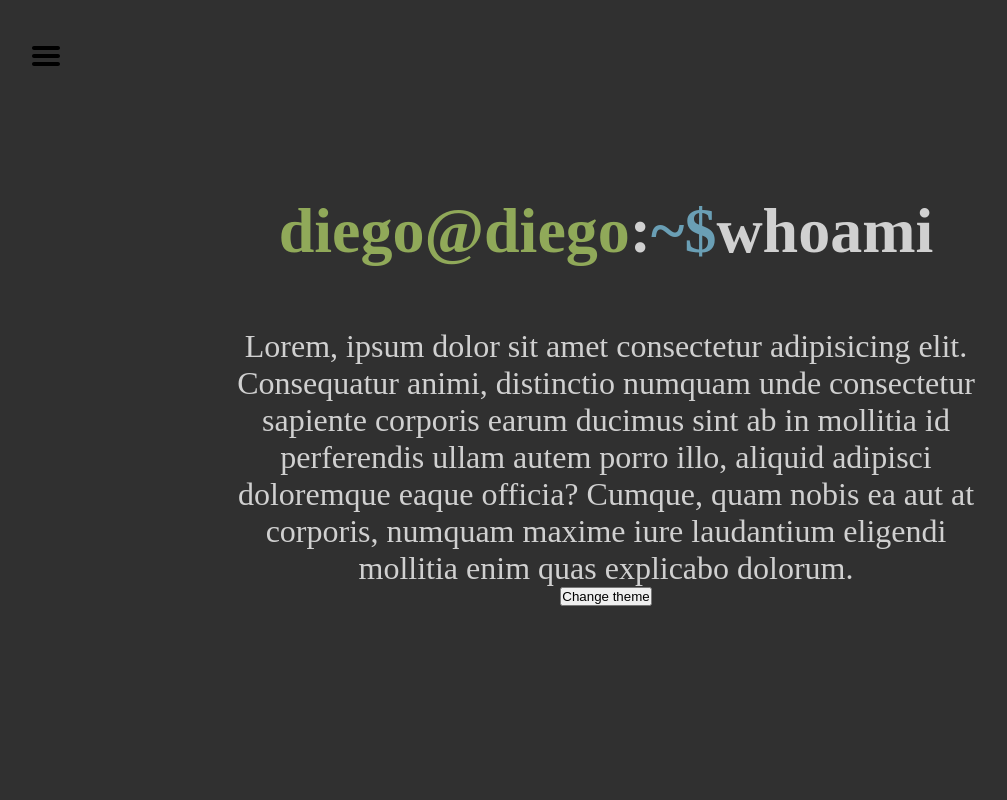
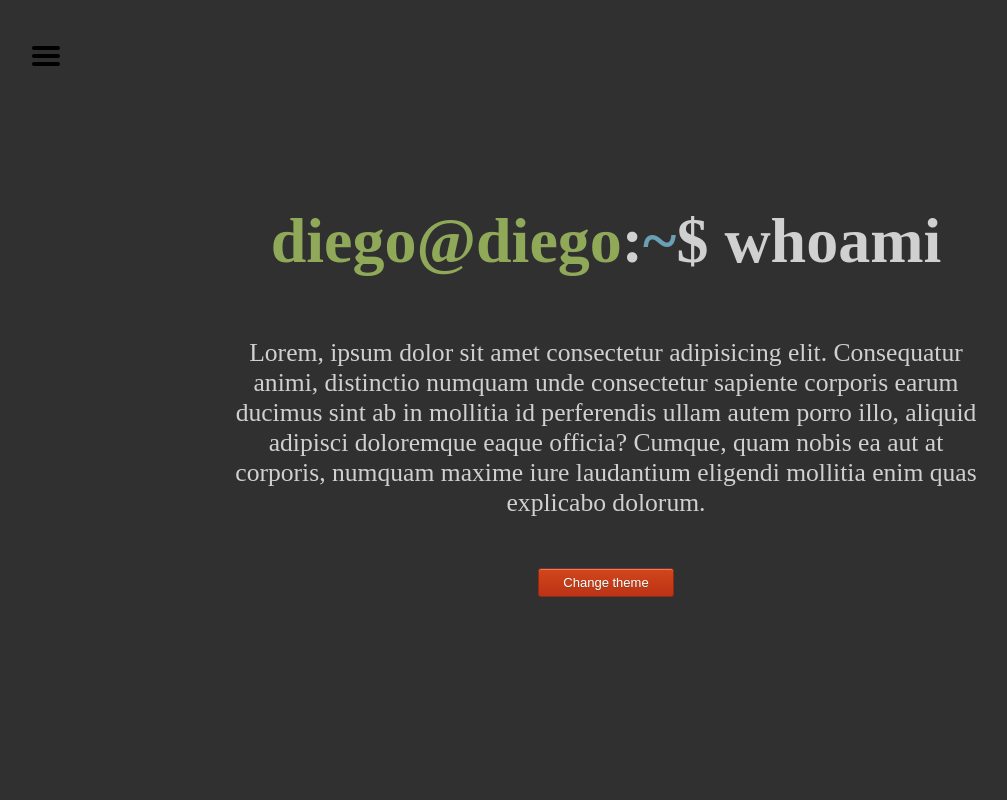
Before and after one commit to diegosanchezstrange/personal-web, a Flask app: page / in a window 1280 px wide. Shown: the whole page, without its empty margins (34-1041 px from the left). Run offline with Flask 2, Linux system fonts and the light colour scheme.

Commit message:
Added change theme button but without functionality

```diff
--- a/src/static/css/main.css
+++ b/src/static/css/main.css
@@ -26,11 +26,18 @@
     height: 100vh;
     width: 100vw;
     background-color: #303030;
-    /* background-image: url("../img/DarkNight2.jpg");
-    background-size: cover;
-    background-position: center;
-    background-repeat: no-repeat; */
+}
 
+#main h1
+{
+    font-size: 5vw;
+    flex-grow: 2;
+    padding-bottom: 60px;
+}
+
+#main p
+{
+    font-size: 2vw;
 }
 
 #mainText
@@ -40,11 +47,64 @@
     font-size: 200%
 }
 
-h1
+
+@media (max-width: 425px)
 {
-    padding-bottom: 60px;
+    #main h1
+    {
+        font-size: 8vw;
+    }
+
+    #main p
+    {
+        font-size: 3vw;
+    }
+
 }
 
+#themeButton
+{
+	-moz-box-shadow:inset 0px 1px 0px 0px #cf866c;
+	-webkit-box-shadow:inset 0px 1px 0px 0px #cf866c;
+	box-shadow:inset 0px 1px 0px 0px #cf866c;
+	background:-webkit-gradient(linear, left top, left bottom, color-stop(0.05, #d0451b), color-stop(1, #bc3315));
+	background:-moz-linear-gradient(top, #d0451b 5%, #bc3315 100%);
+	background:-webkit-linear-gradient(top, #d0451b 5%, #bc3315 100%);
+	background:-o-linear-gradient(top, #d0451b 5%, #bc3315 100%);
+	background:-ms-linear-gradient(top, #d0451b 5%, #bc3315 100%);
+	background:linear-gradient(to bottom, #d0451b 5%, #bc3315 100%);
+	filter:progid:DXImageTransform.Microsoft.gradient(startColorstr='#d0451b', endColorstr='#bc3315',GradientType=0);
+	background-color:#d0451b;
+	-moz-border-radius:3px;
+	-webkit-border-radius:3px;
+	border-radius:3px;
+	border:1px solid #942911;
+	display:inline-block;
+	cursor:pointer;
+	color:#ffffff;
+	font-family:Arial;
+	font-size:13px;
+	padding:6px 24px;
+	text-decoration:none;
+    text-shadow:0px 1px 0px #854629;
+    margin-top: 50px;
+}
+#themeButton:hover
+{
+	background:-webkit-gradient(linear, left top, left bottom, color-stop(0.05, #bc3315), color-stop(1, #d0451b));
+	background:-moz-linear-gradient(top, #bc3315 5%, #d0451b 100%);
+	background:-webkit-linear-gradient(top, #bc3315 5%, #d0451b 100%);
+	background:-o-linear-gradient(top, #bc3315 5%, #d0451b 100%);
+	background:-ms-linear-gradient(top, #bc3315 5%, #d0451b 100%);
+	background:linear-gradient(to bottom, #bc3315 5%, #d0451b 100%);
+	filter:progid:DXImageTransform.Microsoft.gradient(startColorstr='#bc3315', endColorstr='#d0451b',GradientType=0);
+	background-color:#bc3315;
+}
+#themeButton:active
+{
+    position: relative;
+    top:1;
+}
 /********************
 
         NAVBAR
--- a/src/templates/index.html
+++ b/src/templates/index.html
@@ -5,7 +5,7 @@
 
     <div id="main" class="center-screen">
         <div id="mainText">
-            <h1><span style="color:#90A959">diego@diego</span>:<span style="color:#6A9FB5">~$</span>whoami</h1>
+            <h1><span style="color:#90A959">diego@diego</span>:<span style="color:#6A9FB5">~</span>$ whoami</h1>
             <p>Lorem, ipsum dolor sit amet consectetur adipisicing elit. Consequatur animi, distinctio numquam unde consectetur sapiente corporis earum ducimus sint ab in mollitia id perferendis ullam autem porro illo, aliquid adipisci doloremque eaque officia? Cumque, quam nobis ea aut at corporis, numquam maxime iure laudantium eligendi mollitia enim quas explicabo dolorum.</p>
         </div>
         <button id="themeButton">Change theme</button>
```
